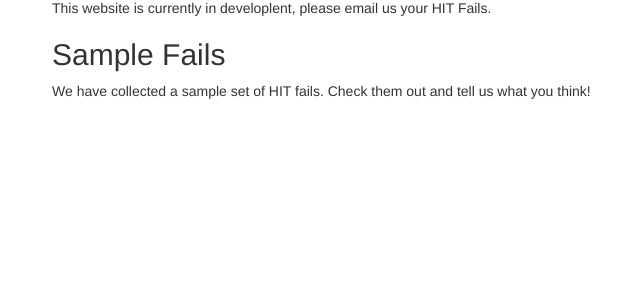
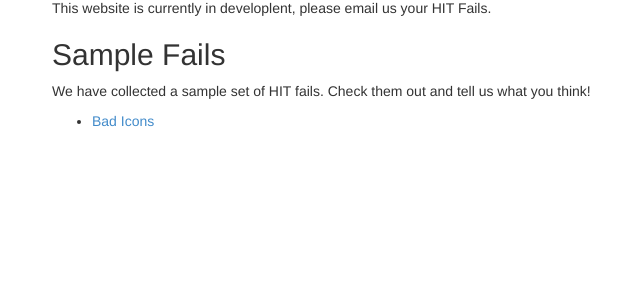
Before and after one commit to nickdotreid/hit-fails, a Django app: page / in a window 1280 px wide. Shown: the part 217-517 px from the top of the page, without its empty margins (133-773 px from the left). Run offline with Django 3.2, Linux system fonts and the light colour scheme; some libraries are stand-ins or nearby versions.

Commit message:
added icons link to homepage

```diff
--- a/homepage/templates/homepage/home.html
+++ b/homepage/templates/homepage/home.html
@@ -7,4 +7,7 @@
 <p>This website is currently in developlent, please email us your HIT Fails.</p>
 <h2>Sample Fails</h2>
 <p>We have collected a sample set of HIT fails. Check them out and tell us what you think!</p>
+<ul>
+	<li><a href="/icons.html">Bad Icons</a></li>
+</ul>
 {% endblock content %}
--- a/homepage/urls.py
+++ b/homepage/urls.py
@@ -2,5 +2,6 @@ from django.conf.urls import patterns
 from django.views.generic import TemplateView
 
 urlpatterns = patterns('',
+    (r'^icons', TemplateView.as_view(template_name="homepage/icons.html")),
     (r'^', TemplateView.as_view(template_name="homepage/home.html")),
 )
```
